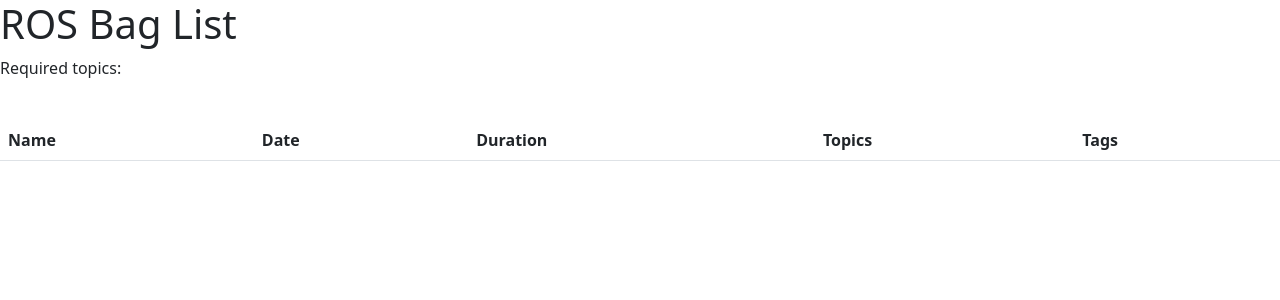
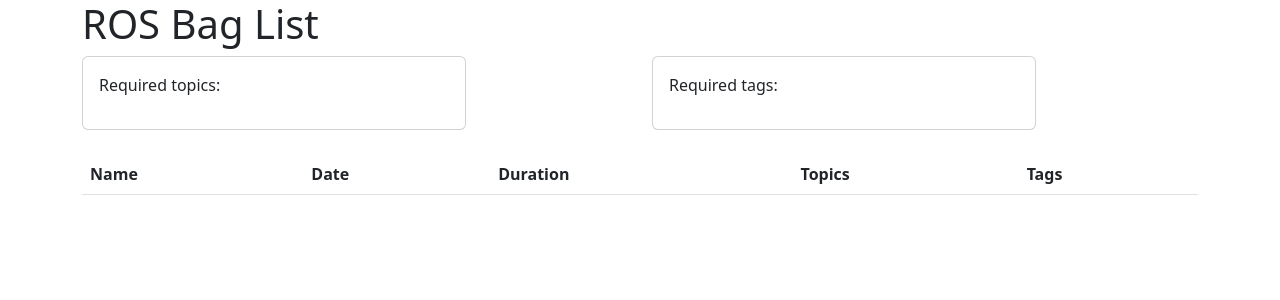
Before and after one commit to teamspatzenhirn/rosbagBrowser, a Django app: template rosbagsApp/templates/rosbagsApp/list.html in a window 1280 px wide. Shown: the top 300 px of the page. Run offline with Django 4.2, Linux system fonts and the light colour scheme; the template is opened without the code that fills it, so the values that code supplies are empty.

Commit message:
tag filters

```diff
--- a/rosbagsApp/templates/rosbagsApp/list.html
+++ b/rosbagsApp/templates/rosbagsApp/list.html
@@ -48,46 +48,86 @@
         }
 
         function build_filters() {
-            const template = document.getElementById("topic_filter_element");
-            const topic_filter_container = document.getElementById("topic_filter");
+            const template = document.getElementById("filter_checkbox_template");
+            const topic_filter_container = document.querySelector("#topic_filter .card-body");
             for (const topic of known_topics) {
                 const clone = template.content.cloneNode(true);
                 const cb = clone.querySelector("input");
-                // TODO: Use a more sensible ID
-                cb.setAttribute("id", topic);
+                cb.setAttribute("id", "topic_filter_" + topic);
                 cb.setAttribute("data-topic", topic);
                 const label = clone.querySelector("label");
-                label.setAttribute("for", topic);
+                label.setAttribute("for", "topic_filter_" + topic);
                 label.appendChild(document.createTextNode(topic));
                 topic_filter_container.appendChild(clone);
+            }
+
+            const tag_filter_container = document.querySelector("#tag_filter .card-body");
+            for (const tag of known_tags) {
+                const clone = template.content.cloneNode(true);
+                const input = clone.querySelector("input");
+                input.setAttribute("id", "tag_filter_" + tag);
+                input.setAttribute("data-tag", tag);
+                const label = clone.querySelector("label");
+                label.setAttribute("for", "tag_filter_" + tag);
+                label.appendChild(document.createTextNode(tag));
+                tag_filter_container.appendChild(clone);
             }
         }
 
         function refresh_filters() {
             let required_topics = new Set();
-            const filters = document.querySelectorAll("#topic_filter input");
-            for (const filter of filters) {
+            const topic_filters = document.querySelectorAll("#topic_filter input");
+            for (const filter of topic_filters) {
                 if (filter.checked) {
                     required_topics.add(filter.getAttribute("data-topic"));
                 }
             }
 
-            let bags = [];
-            for (const bag of bags_data) {
-                let has_all = true;
+            let required_tags = new Set();
+            const tag_filters = document.querySelectorAll("#tag_filter input");
+            for (const filter of tag_filters) {
+                if (filter.checked) {
+                    required_tags.add(filter.getAttribute("data-tag"));
+                }
+            }
+
+            function contains_all_required_topics(bag) {
                 let topics = new Set();
                 for (const t of bag.topics) {
                     topics.add(t.name);
                 }
                 for (const t of required_topics) {
                     if (!topics.has(t)) {
-                        has_all = false;
-                        break;
+                        return false;
                     }
                 }
-                if (has_all) {
+                return true;
+            }
+
+            function contains_all_required_tags(bag) {
+                let tags = new Set();
+                for (const t of bag.tags) {
+                    tags.add(t);
+                }
+                for (const t of required_tags) {
+                    if (!tags.has(t)) {
+                        return false;
+                    }
+                }
+                return true;
+            }
+
+            let bags = [];
+            for (const bag of bags_data) {
+                if (!contains_all_required_topics(bag)) {
+                    continue;
+                }
+
+                if (!contains_all_required_tags(bag)) {
+                    continue;
+                }
+
                 bags.push(bag);
-                }
             }
 
             build_table(bags);
@@ -103,13 +143,23 @@
             return topics;
         }
 
+        function all_tags(bags) {
+            let tags = new Set();
+            for (const bag of bags) {
+                for (const tag of bag.tags) {
+                    tags.add(tag);
+                }
+            }
+            return tags;
+        }
+
         function init() {
             build_table(bags_data);
             build_filters();
         }
     </script>
 
-    <template id="topic_filter_element">
+    <template id="filter_checkbox_template">
         <input type="checkbox" onchange="refresh_filters()">
         <label></label><br>
     </template>
@@ -119,10 +169,25 @@
     </template>
 </head>
 <body>
+
+<main class="container">
     <h1>ROS Bag List</h1>
 
-<div id="topic_filter">
+    <div class="row">
+        <div class="col">
+            <div id="topic_filter" class="card h-100" style="width: 24rem;">
+                <div class="card-body">
                     <p>Required topics:</p>
+                </div>
+            </div>
+        </div>
+        <div class="col">
+            <div id="tag_filter" class="card h-100" style="width: 24rem;">
+                <div class="card-body">
+                    <p>Required tags:</p>
+                </div>
+            </div>
+        </div>
     </div>
 
     <br>
@@ -140,6 +205,7 @@
         <tbody>
         </tbody>
     </table>
+</main>
 
 <script src="https://cdn.jsdelivr.net/npm/bootstrap@5.2.3/dist/js/bootstrap.bundle.min.js"
         integrity="sha384-kenU1KFdBIe4zVF0s0G1M5b4hcpxyD9F7jL+jjXkk+Q2h455rYXK/7HAuoJl+0I4"
@@ -148,6 +214,7 @@
 <script>
     const bags_data = JSON.parse('{{ bags | escapejs }}');
     const known_topics = all_topics(bags_data);
+    const known_tags = all_tags(bags_data);
 
     init();
 </script>
```
Lines whose indentation alone changed are shown as unchanged.
